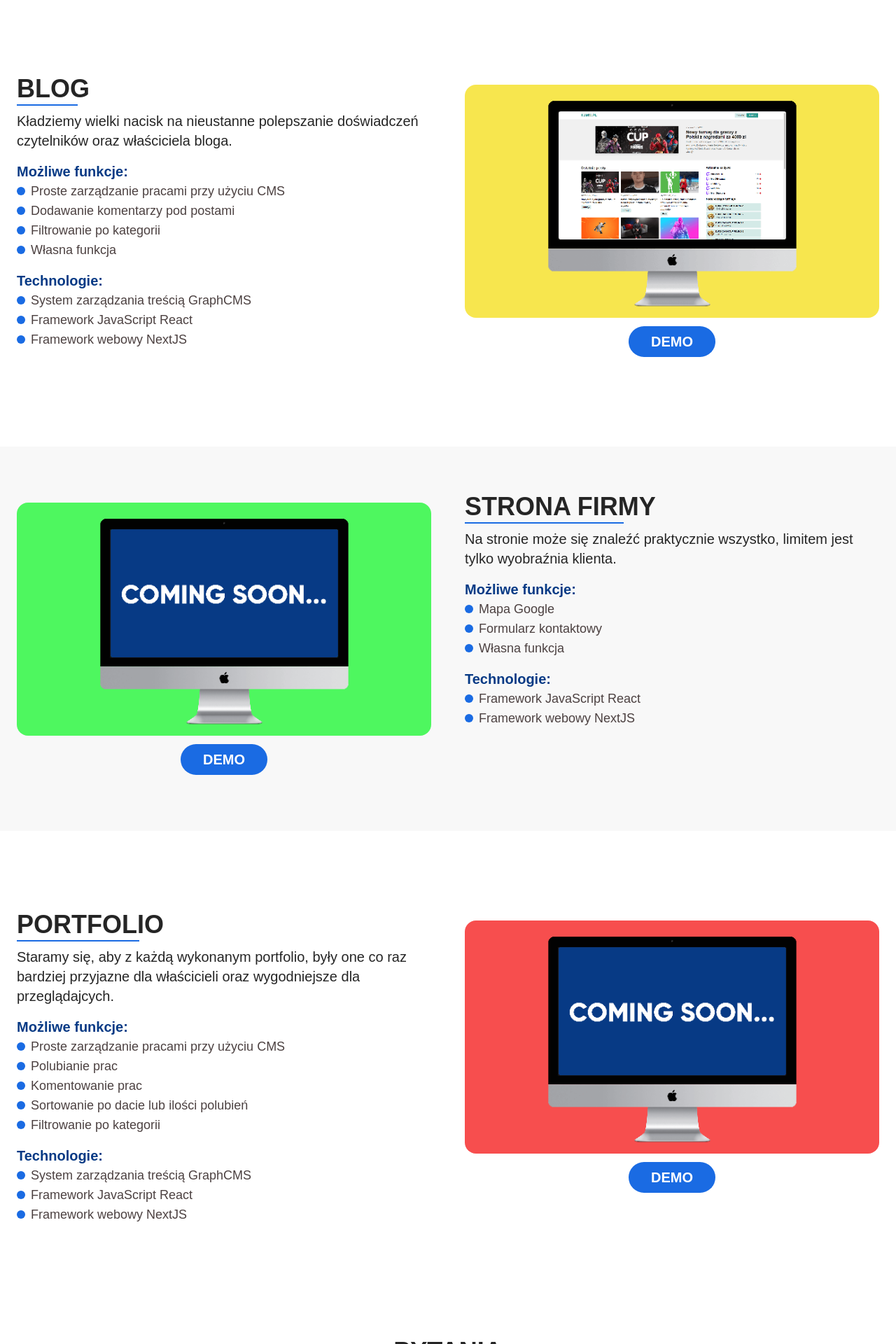
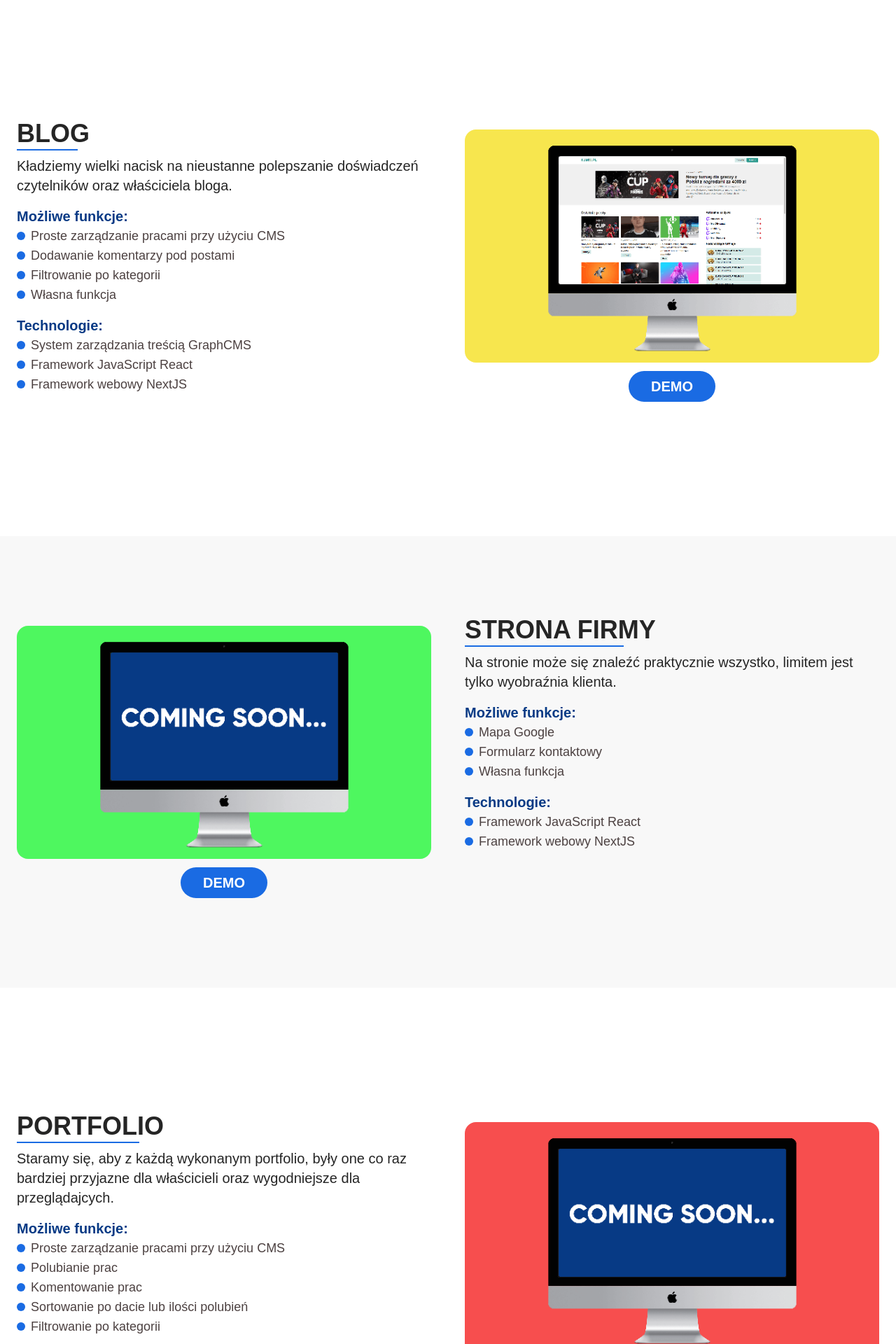
Before and after one commit to kreyson999/mlynek_xyz, a Next.js app: page /offer in a window 1280 px wide. Shown: the part 780-2700 px from the top of the page at 70% size. Built offline with nearby package versions, Linux system fonts and the light colour scheme.

Commit message:
added more margin at offer page

```diff
--- a/components/ContactButton.jsx
+++ b/components/ContactButton.jsx
@@ -10,6 +10,7 @@ const ContactButton = () => {
         alt="Kontakt"
         height={24}
         width={24}
+        priority
         />
         <span className="text-blue-dark font-semibold text-md xl:text-lg">Skontaktuj się z nami</span>
       </a>
--- a/pages/offer.js
+++ b/pages/offer.js
@@ -12,7 +12,7 @@ export default function Offer() {
           Sprawdź co możemy dla Ciebie wykonać.
         </p>
       </header>
-      <section className="max-w-screen-xl mx-auto px-6 grid grid-cols-1 md:grid-cols-3 gap-4 mb-24 md:mb-32">
+      <section className="max-w-screen-xl mx-auto px-6 grid grid-cols-1 md:grid-cols-3 gap-4 mb-24 md:mb-48">
         <OfferPageItem
         title={"Portfolio"}
         desc={`Idealna opcja dla fotografów, grafików lub artystów.`}
@@ -30,7 +30,7 @@ export default function Offer() {
         features={['Strona zoptymalizowana pod SEO', 'Intuicyjny system CMS', 'Obsługa kliku języków', 'Nowoczesne technologie', 'Wygląd dopasowany do wyobraźni klienta']}
         />
       </section>
-      <section className="max-w-screen-xl mx-auto px-6 grid grid-cols-1 md:grid-cols-2 gap-12 mb-24 md:mb-32">
+      <section className="max-w-screen-xl mx-auto px-6 grid grid-cols-1 md:grid-cols-2 gap-12 mb-24 md:mb-48">
         <div>
           <SectionHeader title={"Blog"} text={`
             Kładziemy wielki nacisk na nieustanne polepszanie doświadczeń czytelników oraz właściciela bloga.
@@ -62,7 +62,7 @@ export default function Offer() {
             </div>
         </div>
       </section>
-      <section className="bg-gray-40 py-20 mb-32">
+      <section className="bg-gray-40 py-20 md:py-32 mb-48">
         <div className="max-w-screen-xl mx-auto px-6 grid grid-cols-1 md:grid-cols-2 gap-12">
           <div className="row-start-2 md:row-start-1">
             <div className="relative aspect-video bg-carousel-1 rounded-2xl">
@@ -96,7 +96,7 @@ export default function Offer() {
           </div>
         </div>
       </section>
-      <section className="max-w-screen-xl mx-auto px-6 grid grid-cols-1 md:grid-cols-2 gap-12 mb-24 md:mb-32">
+      <section className="max-w-screen-xl mx-auto px-6 grid grid-cols-1 md:grid-cols-2 gap-12 mb-24 md:mb-48">
         <div>
           <SectionHeader title={"Portfolio"} text={`
             Staramy się, aby z każdą wykonanym  portfolio, były one co raz bardziej przyjazne dla właścicieli oraz wygodniejsze dla przeglądajcych.
```
